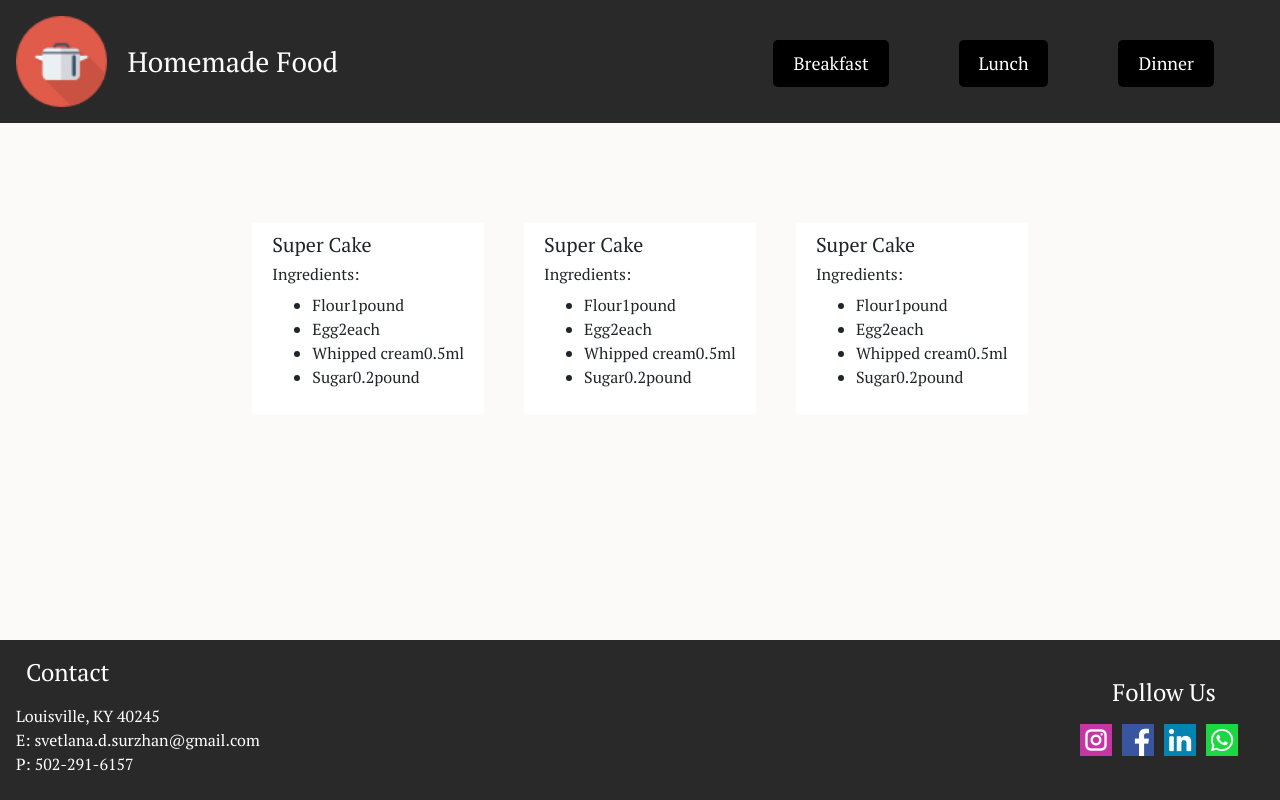
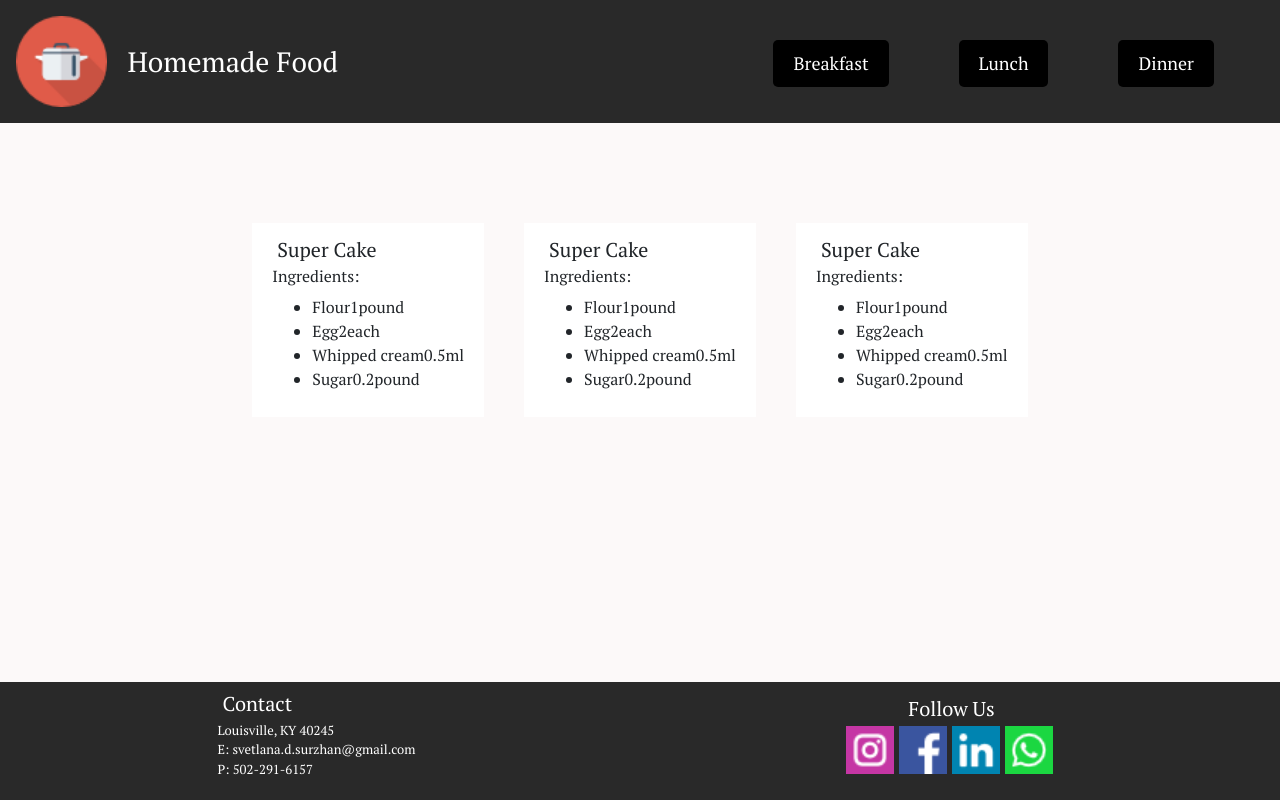
Before and after one commit to SvetlanaSurzhan/recipes-site, a React (Create React App) app in the folder ClientApp/: page / in a window 1280 px wide. Built offline with nearby package versions, Linux system fonts and the light colour scheme.

Commit message:
changed footer style

```diff
--- a/ClientApp/src/components/footer/Footer.css
+++ b/ClientApp/src/components/footer/Footer.css
@@ -7,11 +7,11 @@
 .footer-container{
     display: flex;
     flex-direction: row;
-    justify-content: space-between;
+    justify-content: space-around;
     align-items: center;
-    padding: 1em;
+    padding: 5px;
     background-color:#292929;
-    max-height: 20vh;
+    max-height: 15vh;
     color: white;
 }
 .links-img-items{
@@ -21,21 +21,29 @@
 }
 .links-img-items li{
     display: inline-block;
-    padding-right: 10px;
+    padding-right: 5px;
 }
-h4{
-    padding: 10px 10px;
+h5{
+    padding: 5px 5px;
+    margin-bottom: 0;
 }
 .social-links-item{
     display: flex;
     flex-direction: column;
     align-items: center;
-    padding: 1em;
+    padding: 5px;
+    max-height: 15vh;
+    max-width: auto;
 }
 .instagram-icon, .facebook-icon, .linkedin-icon, .whatsapp-icon{
-    width: 100%;
-    height: auto;
+    width: auto;
+    height: 6vh;
 }
 .facebook-icon, .instagram-icon{
     background-color: white;
 }
+.contact-item{
+    max-height: 15vh;
+    font-size: small;
+    text-align: left;
+}
--- a/ClientApp/src/components/footer/Footer.js
+++ b/ClientApp/src/components/footer/Footer.js
@@ -11,7 +11,7 @@ class Footer extends React.Component {
             <div>
                 <footer className="footer-container">
                     <div className="contact-item">
-                        <h4>Contact</h4>
+                        <h5>Contact</h5>
                         <address>
                             Louisville, KY 40245<br />
                             E: svetlana.d.surzhan@gmail.com<br />
@@ -19,7 +19,7 @@ class Footer extends React.Component {
                         </address>
                     </div>
                     <div className="social-links-item">
-                        <h4>Follow Us</h4>
+                        <h5>Follow Us</h5>
                         <ul className="links-img-items">
                             <li><img src={instagram} className="instagram-icon" /></li>
                             <li><img src={facebook} className="facebook-icon" /></li>
```
